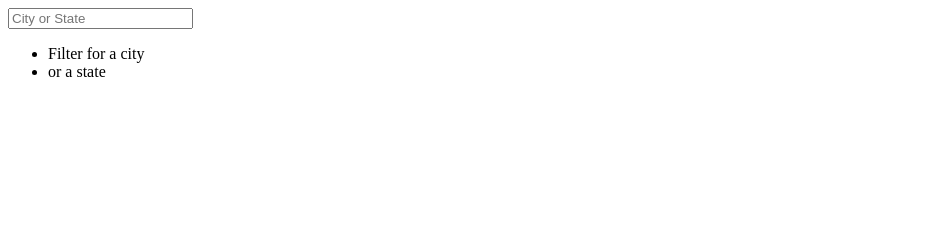
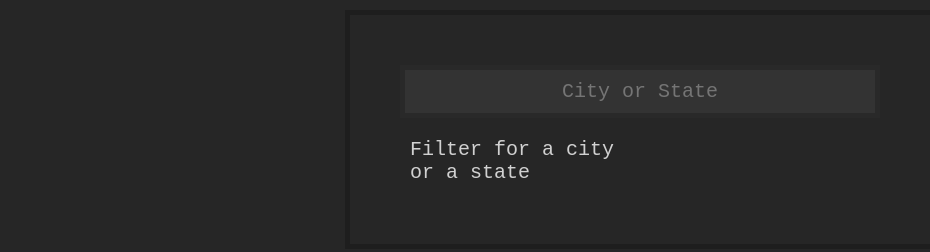
Before and after one commit to vlhernandez/javascript-30, a plain HTML site: page 06/index-START.html in a window 1280 px wide. Shown: the whole page, without its empty margins (0-930 px from the left). Drawn offline with Linux system fonts and the light colour scheme; no server answers; a web font is replaced by a local one.

Commit message:
add some styles

```diff
--- a/06/index-START.html
+++ b/06/index-START.html
@@ -2,13 +2,14 @@
 <html lang="en">
 <head>
   <meta charset="UTF-8">
-  <title>Type Ahead 👀</title>
+  <title>Type Ahead</title>
   <link rel="stylesheet" href="style.css">
+  <link href="https://fonts.googleapis.com/css?family=Oxygen+Mono" rel="stylesheet">
 </head>
 <body>
 
   <form class="search-form">
-    <input type="text" class="search" placeholder="City or State">
+    <input type="text" class="search-bar" placeholder="City or State">
     <ul class="suggestions">
       <li>Filter for a city</li>
       <li>or a state</li>
@@ -18,7 +19,7 @@
 const endpoint = 'https://gist.githubusercontent.com/Miserlou/c5cd8364bf9b2420bb29/raw/2bf258763cdddd704f8ffd3ea9a3e81d25e2c6f6/cities.json';
 
 const ogData= [];
-const searchInput = document.querySelector('input.search');
+const searchInput = document.querySelector('input.search-bar');
 
 fetch(endpoint)
   .then( response =>  response.json() )
@@ -41,7 +42,14 @@ function displayData() {
   const html = places.map( place => {
     return `<li>${place.city}, ${place.state}</li>`;
   }).join('');
+
   suggestions.innerHTML =  html;
+
+
+  if ( !suggestions.classList.contains('results') ) {
+    suggestions.classList.add('results');
+  }
+
 }
 
 searchInput.addEventListener('input', displayData);
--- a/06/style.css
+++ b/06/style.css
@@ -0,0 +1,62 @@
+:root {
+  --dark: #262626;
+  --gray: #333;
+}
+
+body {
+  background-color: var(--dark);
+  color: #d1d1d1;
+  font-family: 'Oxygen Mono', monospace;
+  font-size: 20px;
+}
+
+.search-form {
+  border: 5px solid rgba(0,0,0,.2);
+  max-width: 500px;
+  margin: 10px auto;
+  padding: 40px;
+}
+
+.search-bar {
+  display: block;
+  font-family: 'Oxygen Mono', monospace;
+  background-color: var(--gray);
+  border: 5px solid rgba(0,0,0,.2);
+  color: #d1d1d1;
+  font-size: 20px;
+  padding: 10px;
+  margin: 10px auto 0 10px;
+  width: 90%;
+  text-align: center;
+}
+
+.search-bar:focus,
+.search-bar:active {
+  border: 5px solid rgba(80,184,180,.6);
+  outline: 2px solid rgba(80, 184, 180, 1);
+}
+
+.suggestions {
+  padding-left: 0;
+  margin-left: 20px;
+  list-style-type: none;
+  max-width: 80%;
+}
+
+.suggestions.results {
+  padding-left: 0;
+  margin: 0 auto;
+}
+
+.results li {
+  padding: 10px 20px;
+  color: #000;
+}
+.results li:nth-child(odd) {
+  background-image: linear-gradient( to top, var(--dark), #C6FFFA );
+  transform: skewX(-10deg);
+}
+.results li:nth-child(even) {
+  background-image: linear-gradient(to top, #C6FFFA, var(--dark));
+  transform: skewX(10deg) translateY(.25px);
+}
```
